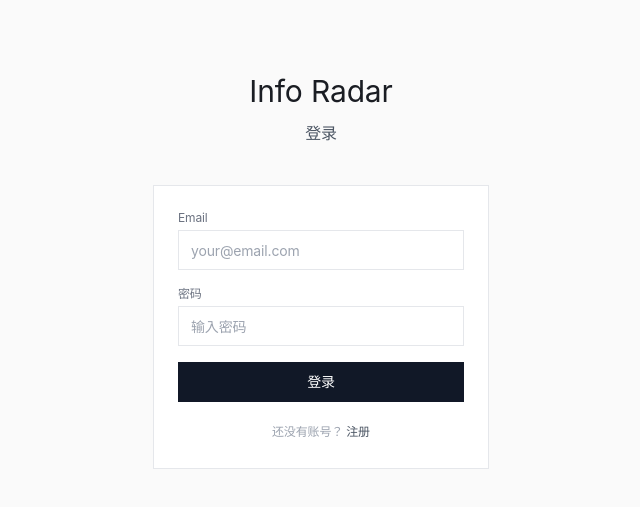
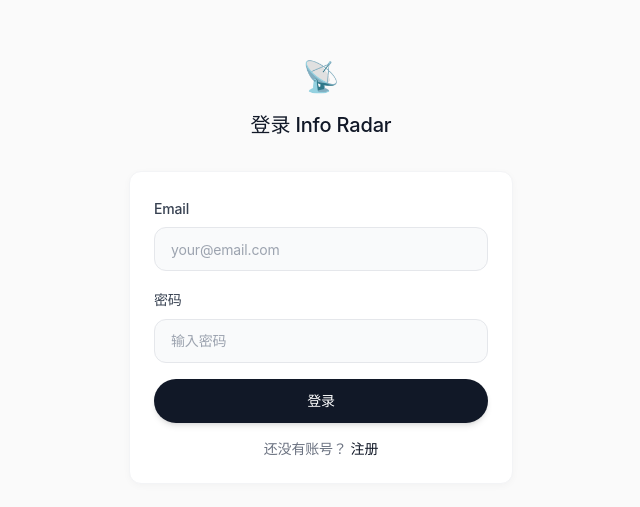
Before and after one commit to Constantine1916/info-radar, a Next.js app: page /auth/login in a window 1280 px wide. Shown: the part 129-636 px from the top of the page, without its empty margins (319-959 px from the left). Built offline with nearby package versions, Linux system fonts and the light colour scheme; no server answers.

Commit message:
revert: 回退设计变更，恢复之前的设计

```diff
--- a/components/ui/button.tsx
+++ b/components/ui/button.tsx
@@ -3,24 +3,24 @@ import { cva, type VariantProps } from "class-variance-authority"
 import { cn } from "../../lib/utils"
 
 const buttonVariants = cva(
-  "inline-flex items-center justify-center text-sm font-medium transition-colors focus-visible:outline-none disabled:pointer-events-none disabled:opacity-50",
+  "inline-flex items-center justify-center rounded-full text-sm font-medium transition-all duration-300 ease-out focus-visible:outline-none focus-visible:ring-2 focus-visible:ring-ring/20 focus-visible:ring-offset-2 disabled:pointer-events-none disabled:opacity-50",
   {
     variants: {
       variant: {
-        default: "bg-gray-900 text-white hover:bg-gray-800",
+        default: "bg-gray-900 text-white hover:bg-gray-800 shadow-md hover:shadow-lg hover:-translate-y-0.5 active:translate-y-0",
         outline:
-          "border border-gray-200 bg-white text-gray-700 hover:bg-gray-50",
+          "border border-gray-200 bg-white text-gray-700 hover:bg-gray-50 hover:border-gray-300 hover:shadow-md active:scale-[0.98]",
         secondary:
-          "bg-gray-100 text-gray-700 hover:bg-gray-200",
-        ghost: "text-gray-600 hover:bg-gray-100",
+          "bg-gray-100 text-gray-700 hover:bg-gray-200 hover:shadow-sm active:scale-[0.98]",
+        ghost: "text-gray-600 hover:bg-gray-100 hover:text-gray-900 active:scale-[0.98]",
         link: "text-gray-600 hover:text-gray-900 underline-offset-4 hover:underline",
-        premium: "bg-gray-900 text-white hover:bg-gray-800",
+        premium: "bg-gradient-to-r from-gray-900 to-gray-700 text-white hover:from-gray-800 hover:to-gray-600 shadow-lg hover:shadow-xl hover:-translate-y-1",
       },
       size: {
-        default: "h-10 px-4 py-2",
-        sm: "h-8 px-3 text-xs",
-        lg: "h-11 px-6",
-        icon: "h-10 w-10",
+        default: "h-11 px-6 py-2.5",
+        sm: "h-9 px-4 text-xs",
+        lg: "h-12 px-8 text-base",
+        icon: "h-11 w-11",
       },
     },
     defaultVariants: {
--- a/components/ui/input.tsx
+++ b/components/ui/input.tsx
@@ -10,9 +10,10 @@ const Input = React.forwardRef<HTMLInputElement, InputProps>(
       <input
         type={type}
         className={cn(
-          "flex h-10 w-full border border-gray-200 px-3 text-sm text-gray-900 placeholder:text-gray-400",
-          "focus:outline-none focus:border-gray-400",
-          "disabled:cursor-not-allowed disabled:opacity-50 disabled:bg-gray-50",
+          "flex h-11 w-full rounded-xl border border-gray-200 bg-gray-50 px-4 py-2.5 text-sm text-gray-900 placeholder:text-gray-400 transition-all duration-300",
+          "focus:outline-none focus:ring-2 focus:ring-gray-900/10 focus:border-gray-300 focus:bg-white focus:shadow-md",
+          "disabled:cursor-not-allowed disabled:opacity-50 disabled:bg-gray-100",
+          "hover:border-gray-300 hover:bg-gray-100/50",
           className
         )}
         ref={ref}
--- a/pages/auth/login.tsx
+++ b/pages/auth/login.tsx
@@ -15,6 +15,7 @@ export default function Login() {
   const [loading, setLoading] = useState(false);
   const [error, setError] = useState('');
 
+  // 如果已经登录，直接跳转到 Dashboard
   useEffect(() => {
     if (!authLoading && signedIn) {
       router.push('/dashboard');
@@ -27,7 +28,7 @@ export default function Login() {
     setError('');
 
     if (!supabase) {
-      setError('系统初始化中');
+      setError('系统初始化中，请稍后再试');
       setLoading(false);
       return;
     }
@@ -41,9 +42,11 @@ export default function Login() {
       setError(error.message);
       setLoading(false);
     } else {
+      // 登录成功，等待 auth 状态更新后自动跳转
+      console.log('Login successful, waiting for auth state...');
       setTimeout(() => {
         router.push('/dashboard');
-      }, 300);
+      }, 500);
     }
   };
 
@@ -51,35 +54,39 @@ export default function Login() {
     return (
       <div className="min-h-screen flex items-center justify-center bg-[#fafafa]">
         <div className="text-center">
-          <div className="text-3xl mb-3">Info Radar</div>
-          <p className="text-gray-400 text-sm">Loading...</p>
+          <div className="text-4xl mb-4">📡</div>
+          <p className="text-gray-500">Loading...</p>
         </div>
       </div>
     );
   }
 
   return (
-    <div className="min-h-screen flex items-center justify-center bg-[#fafafa]">
+    <div className="min-h-screen flex items-center justify-center bg-[#fafafa] px-4">
       <Head>
         <title>登录 - Info Radar</title>
       </Head>
 
-      <div className="w-full max-w-sm px-6">
-        <div className="mb-10">
-          <Link href="/" className="block text-center text-3xl mb-3">
-            Info Radar
+      <div className="w-full max-w-sm">
+        {/* Logo */}
+        <div className="text-center mb-8">
+          <Link href="/" className="inline-block">
+            <span className="text-3xl">📡</span>
           </Link>
-          <h1 className="text-center text-base text-gray-600">登录</h1>
+          <h1 className="mt-4 text-xl font-medium text-gray-900">登录 Info Radar</h1>
         </div>
 
-        <div className="bg-white border border-gray-200 p-6">
+        {/* Login Form */}
+        <div className="bg-white border border-gray-100 rounded-xl p-6 shadow-soft">
           <form onSubmit={handleLogin} className="space-y-4">
             {error && (
-              <div className="text-xs text-red-600">{error}</div>
+              <div className="p-3 text-sm text-red-600 bg-red-50 rounded-lg">
+                {error}
+              </div>
             )}
 
-            <div>
-              <label className="block text-xs text-gray-500 mb-1">Email</label>
+            <div className="space-y-1.5">
+              <label className="text-sm font-medium text-gray-700">Email</label>
               <Input
                 type="email"
                 placeholder="your@email.com"
@@ -89,8 +96,8 @@ export default function Login() {
               />
             </div>
 
-            <div>
-              <label className="block text-xs text-gray-500 mb-1">密码</label>
+            <div className="space-y-1.5">
+              <label className="text-sm font-medium text-gray-700">密码</label>
               <Input
                 type="password"
                 placeholder="输入密码"
@@ -105,14 +112,12 @@ export default function Login() {
             </Button>
           </form>
 
-          <div className="mt-4 text-center">
-            <span className="text-xs text-gray-400">
-              还没有账号？{' '}
-              <Link href="/auth/signup" className="text-gray-600 hover:text-gray-900">
-                注册
-              </Link>
-            </span>
-          </div>
+          <p className="mt-4 text-sm text-center text-gray-500">
+            还没有账号？{' '}
+            <Link href="/auth/signup" className="text-gray-900 hover:underline">
+              注册
+            </Link>
+          </p>
         </div>
       </div>
     </div>
--- a/pages/dashboard.tsx
+++ b/pages/dashboard.tsx
@@ -13,52 +13,91 @@ export default function Dashboard() {
   const [loading, setLoading] = useState(true);
   const [subscriptions, setSubscriptions] = useState<string[]>([]);
   const [telegramStatus, setTelegramStatus] = useState<{ verified: boolean; chatId?: string }>({ verified: false });
+  const [verificationCode, setVerificationCode] = useState('');
   const [pushing, setPushing] = useState(false);
+  const fetchStartedRef = useRef(false);
 
   useEffect(() => {
+    console.log('Dashboard useEffect:', { authLoading, signedIn, user: !!user });
+
+    // 未登录，跳转到登录页
     if (!authLoading && !signedIn) {
+      console.log('Not signed in, redirecting to login...');
       router.push('/auth/login');
       return;
     }
-    if (signedIn) {
+
+    // 已登录且未开始获取数据
+    if (signedIn && !fetchStartedRef.current) {
+      console.log('Signed in, fetching data...');
+      fetchStartedRef.current = true;
       fetchData();
     }
   }, [authLoading, signedIn, router]);
 
   const fetchData = async () => {
+    console.log('fetchData called, supabase:', !!supabase);
+
     if (!supabase) {
+      console.log('No supabase, setting loading to false');
       setLoading(false);
       return;
     }
 
-    const { data: { session } } = await supabase.auth.getSession();
+    const { data: { session }, error } = await supabase.auth.getSession();
+
+    if (error) {
+      console.error('getSession error:', error);
+      setLoading(false);
+      return;
+    }
+
     if (!session?.access_token) {
+      console.log('No access token, setting loading to false');
       setLoading(false);
       return;
     }
 
     const token = session.access_token;
+    console.log('Got token, fetching data...');
 
     try {
+      // Fetch subscriptions
+      console.log('Fetching subscriptions...');
       const subsRes = await fetch('/api/subscriptions', {
         headers: { Authorization: `Bearer ${token}` },
       });
-      const subsData = await subsRes.json();
-      setSubscriptions(subsData.subscriptions?.map((s: any) => s.domain) || []);
 
+      if (!subsRes.ok) {
+        console.error('subscriptions API error:', subsRes.status);
+      } else {
+        const subsData = await subsRes.json();
+        setSubscriptions(subsData.subscriptions?.map((s: any) => s.domain) || []);
+        console.log('Subscriptions loaded:', subsData.subscriptions?.length);
+      }
+
+      // Fetch Bot config status
+      console.log('Fetching Telegram config...');
       const tgRes = await fetch('/api/bot/config', {
         headers: { Authorization: `Bearer ${token}` },
       });
-      const tgData = await tgRes.json();
-      setTelegramStatus({ verified: tgData.verified, chatId: tgData.chatId });
+
+      if (!tgRes.ok) {
+        console.error('bot config API error:', tgRes.status);
+      } else {
+        const tgData = await tgRes.json();
+        setTelegramStatus({ verified: tgData.verified, chatId: tgData.chatId });
+        console.log('Telegram config loaded:', tgData.verified);
+      }
     } catch (error) {
       console.error('Failed to fetch data:', error);
     } finally {
+      console.log('fetchData complete, setting loading to false');
       setLoading(false);
     }
   };
 
-  const handleGenerateCode = () => {
+  const handleGenerateCode = async () => {
     router.push('/settings');
   };
 
@@ -78,6 +117,18 @@ export default function Dashboard() {
     });
 
     setSubscriptions(domains);
+    alert('订阅配置已保存！');
+  };
+
+  const handleUnbind = async () => {
+    router.push('/settings');
+  };
+
+  const toggleDomain = (domain: string) => {
+    const newSubs = subscriptions.includes(domain)
+      ? subscriptions.filter((d) => d !== domain)
+      : [...subscriptions, domain];
+    setSubscriptions(newSubs);
   };
 
   const handlePushNow = async () => {
@@ -96,7 +147,7 @@ export default function Dashboard() {
       const data = await res.json();
 
       if (res.ok) {
-        alert(`已发送 ${data.itemsCount} 条信息`);
+        alert(`推送成功！已发送 ${data.itemsCount} 条信息`);
       } else {
         alert(data.error || '推送失败');
       }
@@ -110,133 +161,174 @@ export default function Dashboard() {
   if (authLoading || loading) {
     return (
       <div className="min-h-screen flex items-center justify-center bg-[#fafafa]">
-        <div className="text-center">
-          <div className="text-3xl mb-3">Info Radar</div>
-          <p className="text-gray-400 text-sm">Loading...</p>
+        <div className="text-center page-enter">
+          <div className="text-4xl mb-4 animate-pulse">📡</div>
+          <p className="text-gray-500">Loading...</p>
         </div>
       </div>
     );
   }
 
   return (
-    <div className="min-h-screen bg-[#fafafa]">
+    <div className="min-h-screen bg-[#fafafa] page-enter">
       <Head>
         <title>Dashboard - Info Radar</title>
       </Head>
 
       {/* Header */}
-      <header className="border-b border-gray-200 bg-white">
+      <header className="border-b border-gray-100 bg-white/80 backdrop-blur-xl sticky top-0 z-50">
         <div className="container mx-auto px-4 py-4 flex justify-between items-center">
-          <Link href="/" className="text-base font-medium text-gray-900">
-            Info Radar
+          <Link href="/" className="text-xl font-semibold text-gray-900 hover:text-gray-700 transition-colors">
+            📡 Info Radar
           </Link>
-          <div className="flex items-center gap-6 text-sm">
-            <Link href="/hot" className="text-gray-500 hover:text-gray-900">
-              热门
+          <div className="flex items-center gap-6">
+            <Link href="/hot" className="text-sm text-gray-500 hover:text-gray-900 transition-colors flex items-center gap-1.5">
+              <span>🔥</span>
+              <span>热门</span>
             </Link>
-            <Link href="/history" className="text-gray-500 hover:text-gray-900">
-              历史
+            <Link href="/history" className="text-sm text-gray-500 hover:text-gray-900 transition-colors flex items-center gap-1.5">
+              <span>📊</span>
+              <span>历史</span>
             </Link>
-            <span className="text-gray-400">{user?.email}</span>
-            <button onClick={() => signOut()} className="text-gray-500 hover:text-gray-900">
-              退出
-            </button>
+            <span className="text-sm text-gray-400">{user?.email}</span>
+            <Button variant="ghost" onClick={() => signOut()} className="hover:bg-gray-100">退出</Button>
           </div>
         </div>
       </header>
 
-      <main className="container mx-auto px-4 py-12 max-w-5xl">
-        {/* Section 1: Status Cards */}
-        <section className="grid grid-cols-3 gap-px bg-gray-200 mb-12">
-          {/* Telegram Card */}
-          <div className="bg-white p-6">
-            <div className="text-xs text-gray-400 uppercase tracking-wide mb-1">Telegram</div>
-            <div className="text-sm text-gray-600 mb-4">
-              {telegramStatus.verified ? '已绑定' : '未绑定'}
+      <main className="container mx-auto px-4 py-10 max-w-4xl">
+        <div className="mb-10">
+          <h2 className="text-3xl font-semibold text-gray-900 mb-2">欢迎回来</h2>
+          <p className="text-gray-500">配置你的个性化信息订阅</p>
+        </div>
+
+        {/* Stats Cards */}
+        <div className="grid grid-cols-1 md:grid-cols-3 gap-6 mb-10">
+          {/* Telegram绑定 */}
+          <div className="bg-white border border-gray-100 rounded-2xl p-6 hover:shadow-xl transition-all duration-300 hover:-translate-y-1">
+            <div className="flex items-center gap-4 mb-5">
+              <div className="w-12 h-12 bg-blue-50 rounded-xl flex items-center justify-center text-2xl shadow-soft">
+                ✉️
+              </div>
+              <div>
+                <h3 className="font-semibold text-gray-900 text-base">Telegram</h3>
+                <p className="text-xs text-gray-500">
+                  {telegramStatus.verified ? '✓ 已绑定' : '未绑定'}
+                </p>
+              </div>
             </div>
+
             {telegramStatus.verified ? (
-              <div className="space-y-2">
-                <Button onClick={handlePushNow} disabled={pushing || subscriptions.length === 0} className="w-full">
+              <div className="space-y-3">
+                <Button onClick={handlePushNow} disabled={pushing || subscriptions.length === 0} className="w-full shadow-md hover:shadow-lg hover:-translate-y-0.5 transition-all">
                   {pushing ? '推送中...' : '立即推送'}
                 </Button>
-                <button onClick={handleGenerateCode} className="w-full text-xs text-gray-400 hover:text-gray-600">
+                <Button variant="outline" onClick={handleUnbind} className="w-full hover:bg-gray-50">
                   管理配置
-                </button>
+                </Button>
               </div>
             ) : (
-              <Button onClick={handleGenerateCode}>
-                绑定
+              <Button onClick={handleGenerateCode} className="w-full shadow-md hover:shadow-lg hover:-translate-y-0.5 transition-all">
+                绑定 Telegram
               </Button>
             )}
           </div>
 
-          {/* Subscriptions Card */}
-          <div className="bg-white p-6">
-            <div className="text-xs text-gray-400 uppercase tracking-wide mb-1">已订阅</div>
-            <div className="text-4xl font-light text-gray-900 mb-1">
+          {/* 订阅统计 */}
+          <div className="bg-white border border-gray-100 rounded-2xl p-6 hover:shadow-xl transition-all duration-300 hover:-translate-y-1">
+            <div className="flex items-center gap-4 mb-5">
+              <div className="w-12 h-12 bg-green-50 rounded-xl flex items-center justify-center text-2xl shadow-soft">
+                📊
+              </div>
+              <div>
+                <h3 className="font-semibold text-gray-900 text-base">已订阅</h3>
+                <p className="text-xs text-gray-500">
+                  {subscriptions.length} / 9 个领域
+                </p>
+              </div>
+            </div>
+            <div className="text-4xl font-light text-gray-900">
               {subscriptions.length}
-            </div>
-            <div className="text-xs text-gray-400">
-              / 9 个领域
             </div>
           </div>
 
-          {/* Next Push Card */}
-          <div className="bg-white p-6">
-            <div className="text-xs text-gray-400 uppercase tracking-wide mb-1">下次推送</div>
-            <div className="text-sm text-gray-600 mb-1">
-              明天 09:00
+          {/* 推送统计 */}
+          <div className="bg-white border border-gray-100 rounded-2xl p-6 hover:shadow-xl transition-all duration-300 hover:-translate-y-1">
+            <div className="flex items-center gap-4 mb-5">
+              <div className="w-12 h-12 bg-purple-50 rounded-xl flex items-center justify-center text-2xl shadow-soft">
+                📬
+              </div>
+              <div>
+                <h3 className="font-semibold text-gray-900 text-base">下次推送</h3>
+                <p className="text-xs text-gray-500">
+                  明天 09:00
+                </p>
+              </div>
             </div>
-            <div className="text-xs text-gray-400">
-              {subscriptions.length > 0 ? '自动推送' : '请先订阅'}
+            <div className="text-sm text-gray-600 font-medium">
+              {subscriptions.length > 0 ? '✓ 自动推送' : '请先订阅'}
             </div>
           </div>
-        </section>
+        </div>
 
-        {/* Section 2: Subscription Config */}
-        <section>
+        {/* 订阅配置 */}
+        <div className="bg-white border border-gray-100 rounded-2xl p-8">
           <div className="flex items-center justify-between mb-6">
-            <h2 className="text-lg font-medium text-gray-900">订阅领域</h2>
-            <span className="text-sm text-gray-400">
-              {subscriptions.length} / 9
+            <h3 className="font-semibold text-gray-900 text-lg">选择关注的领域</h3>
+            <span className="text-sm text-gray-500">
+              已选择 {subscriptions.length} / 9
             </span>
           </div>
 
-          <div className="grid grid-cols-3 gap-px bg-gray-200">
+          {/* 领域网格 */}
+          <div className="grid grid-cols-1 sm:grid-cols-2 lg:grid-cols-3 gap-4">
             {Object.entries(DOMAINS).map(([key, { name, emoji, description }]) => {
               const isSelected = subscriptions.includes(key);
               return (
                 <div
                   key={key}
-                  onClick={() => {
-                    const newSubs = isSelected
-                      ? subscriptions.filter((d) => d !== key)
-                      : [...subscriptions, key];
-                    setSubscriptions(newSubs);
-                  }}
-                  className={`bg-white p-5 cursor-pointer transition-colors ${
-                    isSelected ? 'bg-gray-50' : 'hover:bg-gray-50'
+                  onClick={() => toggleDomain(key)}
+                  className={`relative p-5 rounded-xl border cursor-pointer transition-all duration-300 ${
+                    isSelected
+                      ? 'border-gray-900 bg-gray-50 shadow-md ring-1 ring-gray-900/10 hover:shadow-lg'
+                      : 'border-gray-200 hover:border-gray-300 hover:bg-gray-50/80 hover:shadow-md'
                   }`}
                 >
-                  <div className="flex items-start justify-between">
-                    <div className="flex items-center gap-3">
-                      <span className="text-lg">{emoji}</span>
-                      <span className={`text-sm ${isSelected ? 'text-gray-900' : 'text-gray-600'}`}>
-                        {name}
-                      </span>
+                  {/* 选中标记 */}
+                  {isSelected && (
+                    <div className="absolute top-3 right-3 w-6 h-6 bg-gray-900 rounded-full flex items-center justify-center shadow-md transition-transform duration-300 hover:scale-110">
+                      <svg className="w-3.5 h-3.5 text-white" fill="none" viewBox="0 0 24 24" stroke="currentColor">
+                        <path strokeLinecap="round" strokeLinejoin="round" strokeWidth={3} d="M5 13l4 4L19 7" />
+                      </svg>
                     </div>
-                    {isSelected && (
-                      <span className="text-gray-900">×</span>
-                    )}
+                  )}
+
+                  {/* 图标 */}
+                  <div className="text-2.5xl mb-3">{emoji}</div>
+
+                  {/* 名称 */}
+                  <div className={`text-base font-semibold ${
+                    isSelected ? 'text-gray-900' : 'text-gray-700'
+                  }`}>
+                    {name}
+                  </div>
+
+                  {/* 描述 */}
+                  <div className="text-xs text-gray-500 mt-2 leading-relaxed line-clamp-2">
+                    {description}
                   </div>
                 </div>
               );
             })}
           </div>
 
-          <div className="mt-6 flex gap-4">
-            <Button onClick={() => handleSaveSubscriptions(subscriptions)}>
-              保存
+          {/* 操作按钮 */}
+          <div className="mt-8 flex gap-4">
+            <Button
+              onClick={() => handleSaveSubscriptions(subscriptions)}
+              className="flex-1 shadow-md hover:shadow-lg hover:-translate-y-0.5 transition-all"
+            >
+              保存配置
             </Button>
             <Button
               variant="outline"
@@ -248,11 +340,12 @@ export default function Dashboard() {
                   handleSaveSubscriptions(allDomains);
                 }
               }}
+              className="px-6 hover:bg-gray-50 transition-all"
             >
               {subscriptions.length === Object.keys(DOMAINS).length ? '取消全选' : '全选'}
             </Button>
           </div>
-        </section>
+        </div>
       </main>
     </div>
   );
```
